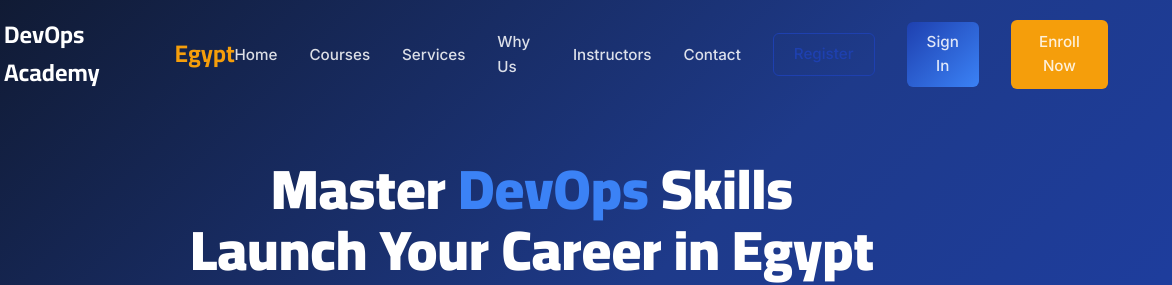
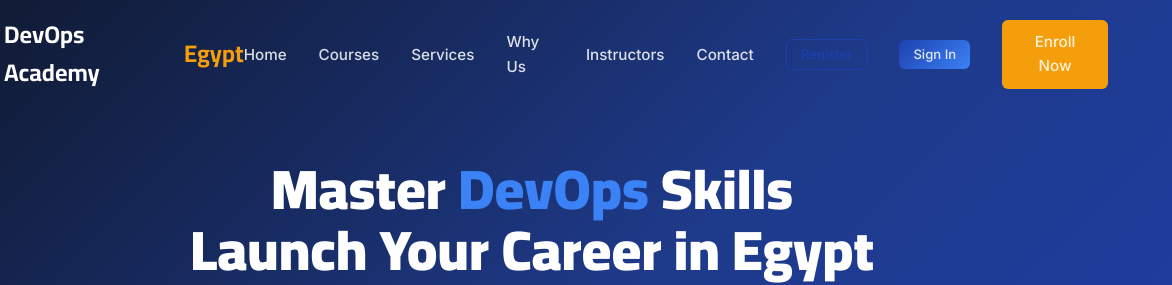
Before and after one commit to Maged2344/DevopsAcademy, a plain HTML site: page frontend/index.html in a window 1280 px wide. Shown: the top 285 px of the page, 108-1280 px from the left. Drawn offline with Linux system fonts and the light colour scheme; no server answers; files whose address does not match are found by name.

Commit message:
Fix auth buttons in production: include portal.html in nginx image and refine nav auth button layout

```diff
--- a/frontend/styles.css
+++ b/frontend/styles.css
@@ -148,6 +148,17 @@ img {
 .btn-small.btn-outline:hover {
     background: var(--primary);
     color: var(--white);
+}
+
+.nav-links .btn-small {
+    padding: 8px 14px;
+    font-size: 0.82rem;
+    line-height: 1;
+    white-space: nowrap;
+}
+
+.nav-links .btn-small.btn-outline {
+    border-width: 1px;
 }
 
 .btn-nav {
```
Also changed, not shown: 1 other file.
